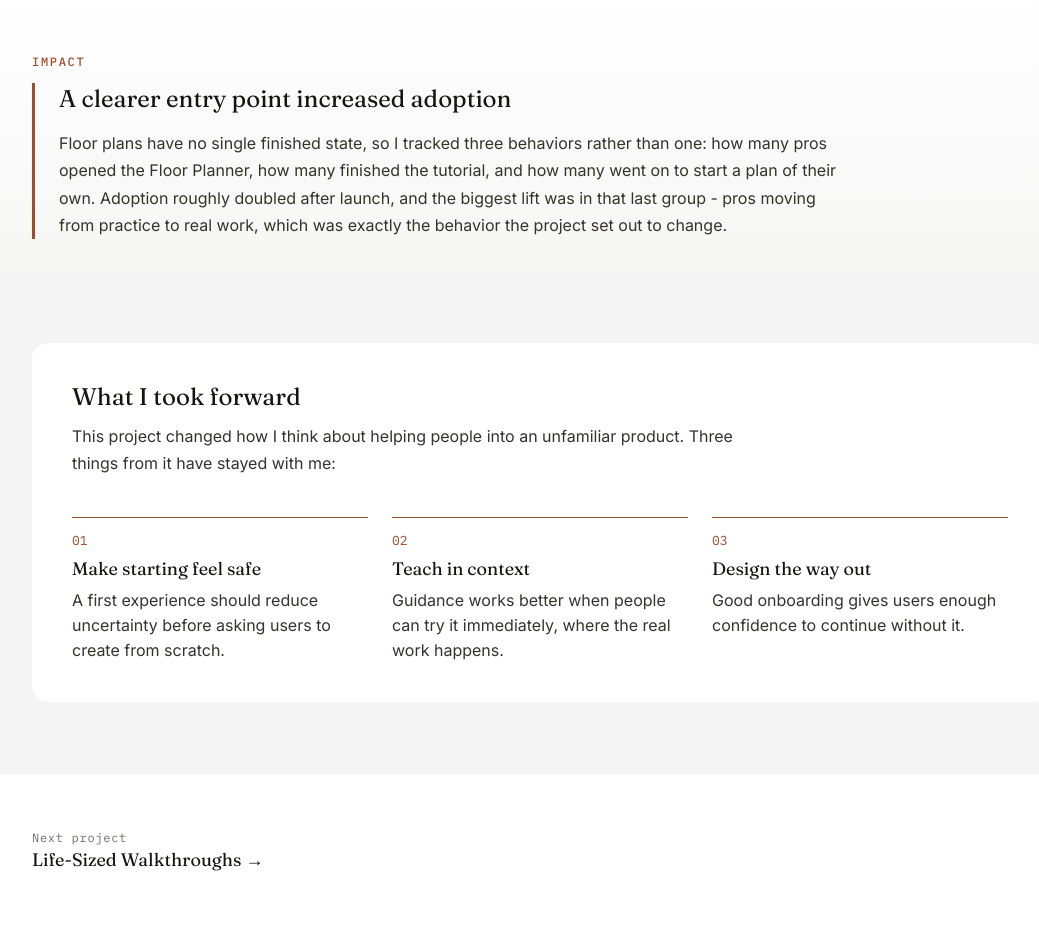
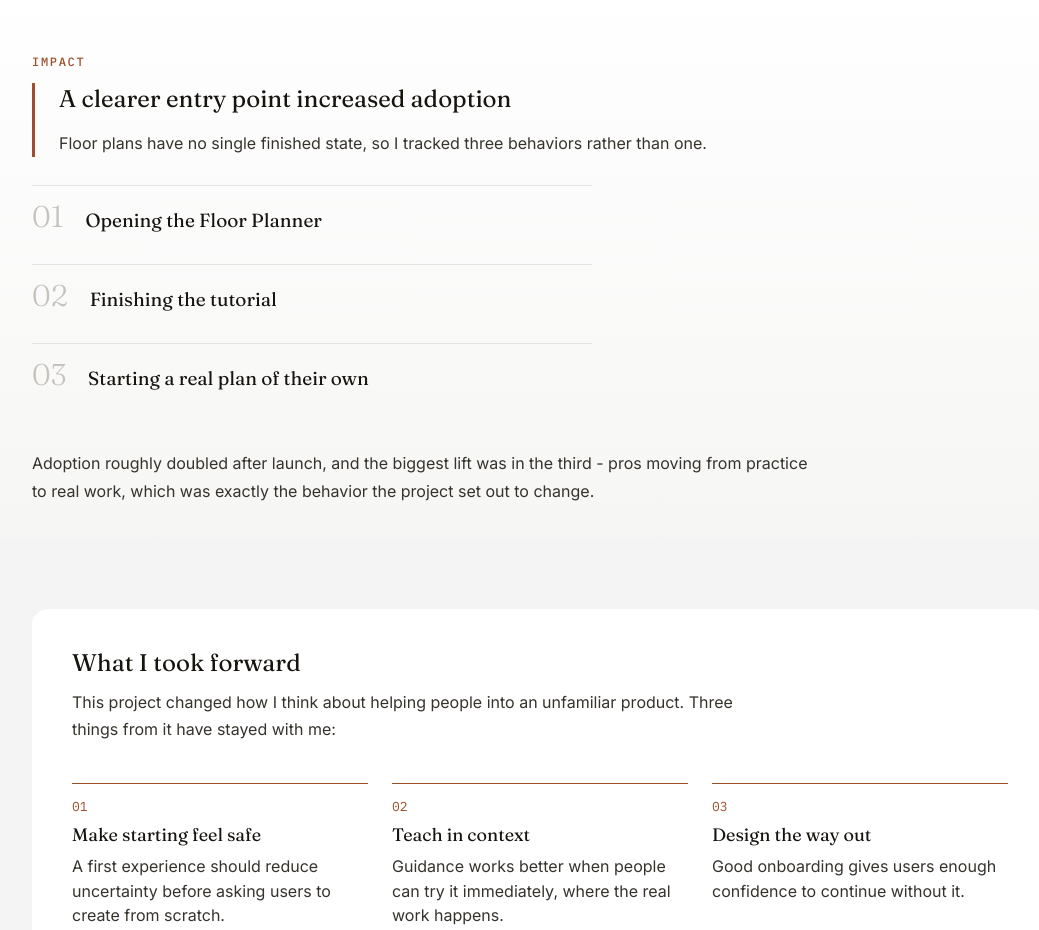
Before and after one commit to brotroni-dev/brotroni-dev.github.io, a plain HTML site: page work/floor-plan-onboarding.html in a window 1280 px wide. Shown: the part 8760-9690 px from the top of the page, without its empty margins (100-1139 px from the left). Drawn offline with Linux system fonts and the light colour scheme.

Commit message:
Break the Impact result into a vertical, typographic funnel
The three tracked behaviors (opening the Floor Planner, finishing the
tutorial, starting a real plan) now read as a vertical list with light
Fraunces numerals and hairline rules, instead of one long sentence. Kept
it typographic with no rail or dots so it reads editorial rather than
component-y, and distinct from the horizontal Learnings grid below.

Co-Authored-By: Claude Opus 4.8 <noreply@anthropic.com>

```diff
--- a/work/floor-plan-onboarding.html
+++ b/work/floor-plan-onboarding.html
@@ -191,6 +191,15 @@
 .obx-outcome__h { font-family: var(--font-display); font-weight: 400; font-size: 24px; line-height: 1.32; color: var(--title); margin: 0 0 16px; max-width: 640px; }
 .obx-outcome__result p { font-family: var(--font-body); font-size: 16px; line-height: 1.7; color: var(--text); margin: 0; max-width: 780px; }
 .obx-outcome__result p + p { margin-top: 6px; }
+/* Impact: the three behaviors as a vertical, typographic list - light Fraunces
+   numerals and hairline rules, no connecting rail or dots. Editorial, in the
+   site's own language, and distinct from the horizontal Learnings grid. The
+   third row is in the accent because that is where the lift was. */
+.obx-funnel { margin: 28px 0 0; max-width: 560px; }
+.obx-step { display: flex; align-items: baseline; gap: 22px; padding: 16px 0; border-top: 1px solid var(--line); }
+.obx-step__n { font-family: var(--font-display); font-weight: 300; font-size: 30px; line-height: 1; color: #C6C2BB; flex: 0 0 auto; }
+.obx-step__t { font-family: var(--font-display); font-weight: 400; font-size: 19px; line-height: 1.3; color: var(--title); margin: 0; }
+.obx-outcome__takeaway { font-family: var(--font-body); font-size: 16px; line-height: 1.7; color: var(--text); margin: 28px 0 0; max-width: 780px; }
 
 /* Learnings (gray band -> white card, 3 columns) */
 .obx-learn { background: #f4f4f4; padding-block: 72px; }
@@ -533,8 +542,14 @@
   <p class="obx-label">Impact</p>
   <div class="obx-outcome__result">
     <h2 class="obx-outcome__h">A clearer entry point increased adoption</h2>
-    <p>Floor plans have no single finished state, so I tracked three behaviors rather than one: how many pros opened the Floor Planner, how many finished the tutorial, and how many went on to start a plan of their own. Adoption roughly doubled after launch, and the biggest lift was in that last group - pros moving from practice to real work, which was exactly the behavior the project set out to&nbsp;change.</p>
+    <p>Floor plans have no single finished state, so I tracked three behaviors rather than&nbsp;one.</p>
   </div>
+  <div class="obx-funnel">
+    <div class="obx-step"><p class="obx-step__n">01</p><p class="obx-step__t">Opening the Floor Planner</p></div>
+    <div class="obx-step"><p class="obx-step__n">02</p><p class="obx-step__t">Finishing the tutorial</p></div>
+    <div class="obx-step"><p class="obx-step__n">03</p><p class="obx-step__t">Starting a real plan of their own</p></div>
+  </div>
+  <p class="obx-outcome__takeaway">Adoption roughly doubled after launch, and the biggest lift was in the third - pros moving from practice to real work, which was exactly the behavior the project set out to&nbsp;change.</p>
 </section>
 
 <!-- Learnings -->
```
